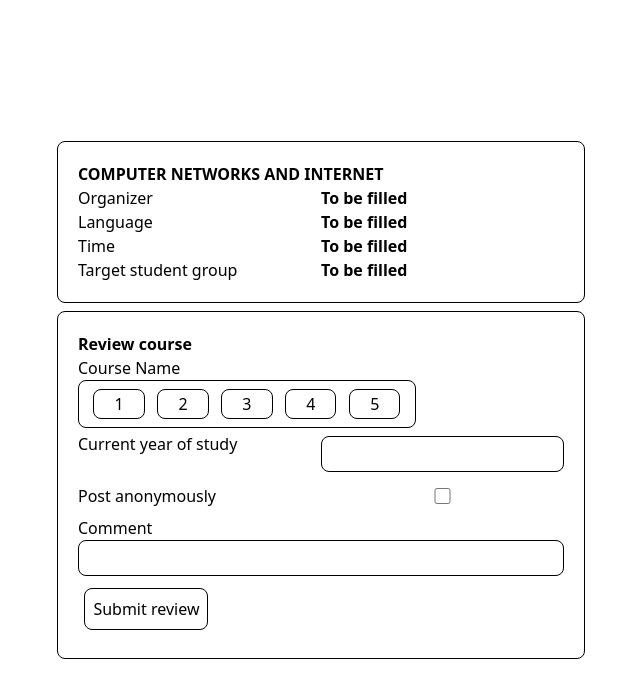
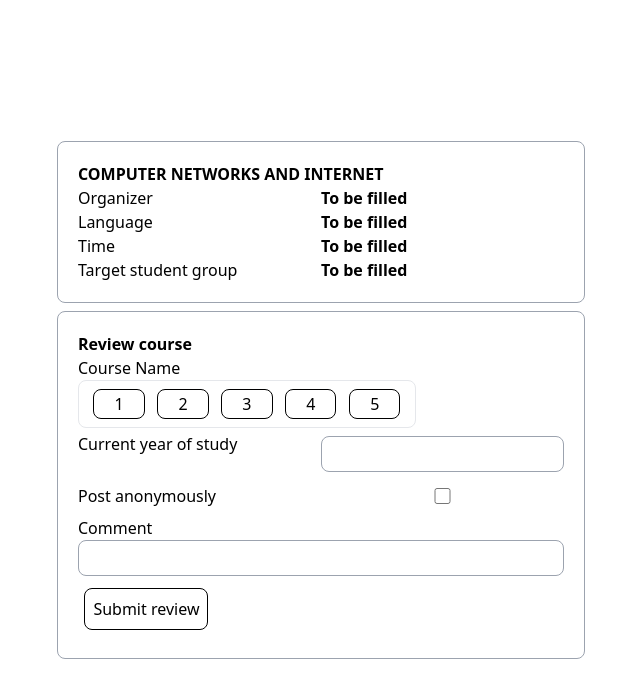
Before and after one commit to CaptainCluster/react_hackathon_2025, a React (Vite) app in the folder src/: page /rate/1 in a window 1280 px wide. Shown: the top 698 px of the page, without its empty margins (319-959 px from the left). Built offline with nearby package versions, Linux system fonts and the light colour scheme.

Commit message:
More fitting coloring for some borders

```diff
--- a/src/src/pages/RateCourse/CourseInformation.tsx
+++ b/src/src/pages/RateCourse/CourseInformation.tsx
@@ -5,7 +5,7 @@ const CourseInformation = ({ courseData }: { courseData: Course }) => {
 
   // TODO: Fill the descriptions for InformationLi components
   return (
-    <div className="border border-black rounded-lg p-5 m-2">
+    <div className="border border-gray-400 rounded-lg p-5 m-2">
       <h1 className="font-bold">{courseData.name.toUpperCase()}</h1>
       <ul className="justify-center">
         <InformationLi header={"Organizer"} info="To be filled"/>
--- a/src/src/pages/RateCourse/CourseScore.tsx
+++ b/src/src/pages/RateCourse/CourseScore.tsx
@@ -1,6 +1,6 @@
 const CourseScore = () => {
   return(
-    <div className="border border-black rounded-lg p-2 w-fit">
+    <div className="border border-gray-200 rounded-lg p-2 w-fit">
       <button>1</button>
       <button>2</button>
       <button>3</button>
--- a/src/src/pages/RateCourse/RateForm.tsx
+++ b/src/src/pages/RateCourse/RateForm.tsx
@@ -2,22 +2,22 @@ import CourseScore from "./CourseScore";
 
 const RateForm = () => {
   return(
-    <div className="border border-black rounded-lg p-5 m-2">
+    <div className="border border-gray-400 rounded-lg p-5 m-2">
       <h1 className="font-bold">Review course</h1>
       <p>Course Name</p>
 
       <CourseScore />
       <div className="grid grid-cols-2">
         <label className="my-1" htmlFor="years-study">Current year of study</label>
-        <input className="my-2" type="text" id="years-study" name="years-study"></input>
+        <input className="my-2 border-gray-400" type="text" id="years-study" name="years-study"></input>
 
         <label className="my-1" htmlFor="anon-post">Post anonymously</label>
         <input className="my-2" type="checkbox" id="anon-post" name="anon-post"></input>
 
-      </div>
+     </div>
       <div className="grid my-1">
         <label htmlFor="comment">Comment</label>
-        <input type="text" id="comment" name="comment"></input>
+        <input className="border-gray-400" type="text" id="comment" name="comment"></input>
       </div>
       <button className="my-2 p-2">Submit review</button>
     </div>
```
